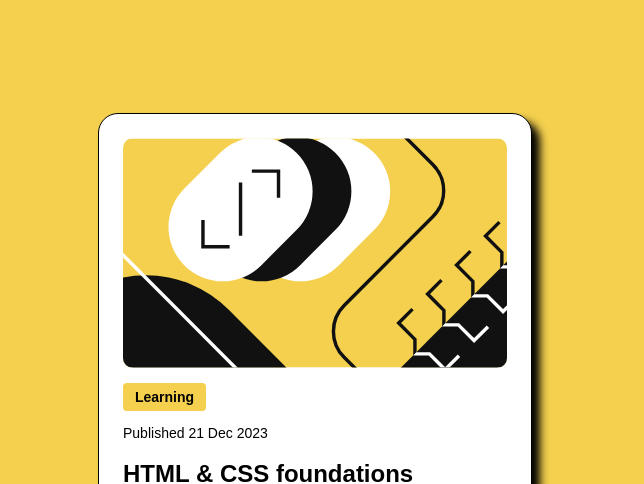
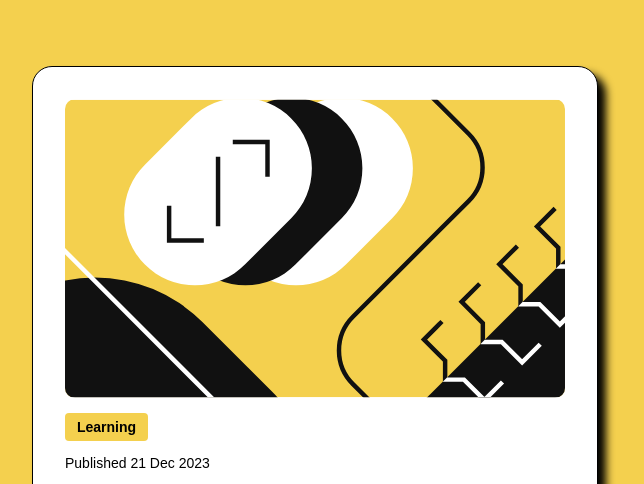
Before and after one commit to RestrictedRag/blog-preview-card, a plain HTML site: page index.html in a window 1280 px wide. Shown: the top 484 px of the page, without its empty margins (325-969 px from the left). Drawn offline with Linux system fonts and the light colour scheme.

Commit message:
blog-preview-card challenge completed

```diff
--- a/index.html
+++ b/index.html
@@ -95,6 +95,17 @@
       font-size: 0.875rem;
     }
 
+    @media (min-width: 768px) {
+      .container {
+        max-width: 500px;
+        padding: 32px;
+      }
+
+      .heading {
+        font-size: 2rem;
+      }
+    }
+
     .attribution {
       font-size: 0.75rem;
       text-align: center;
```
